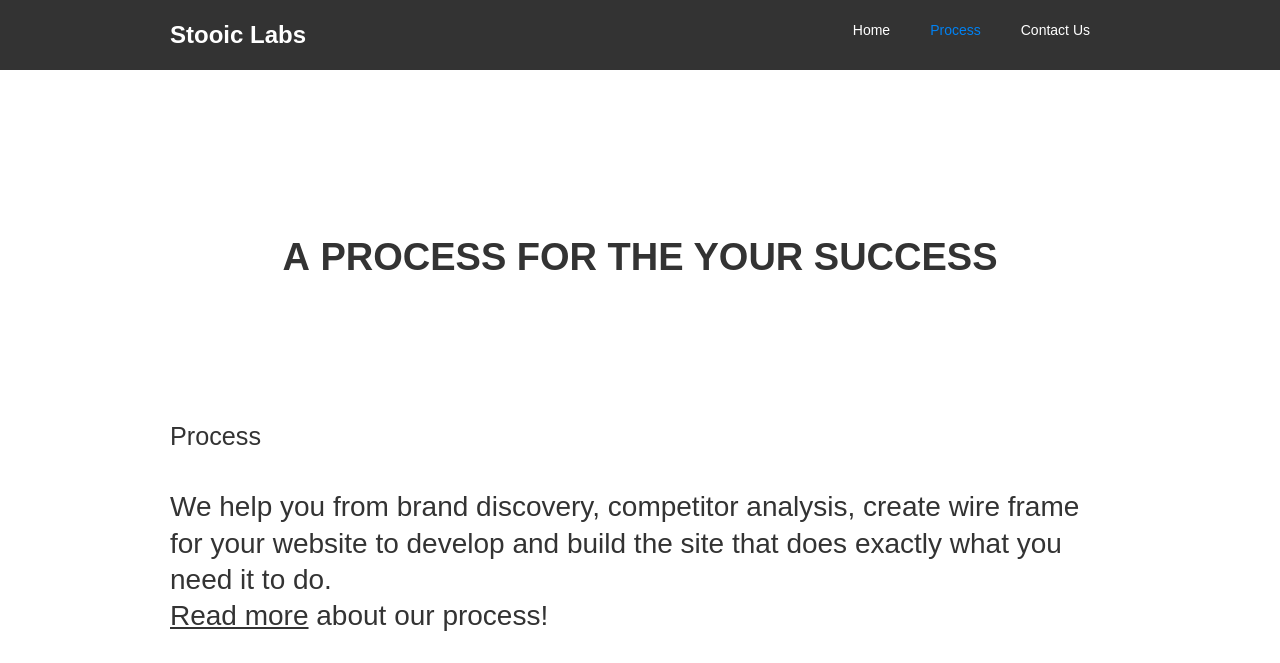
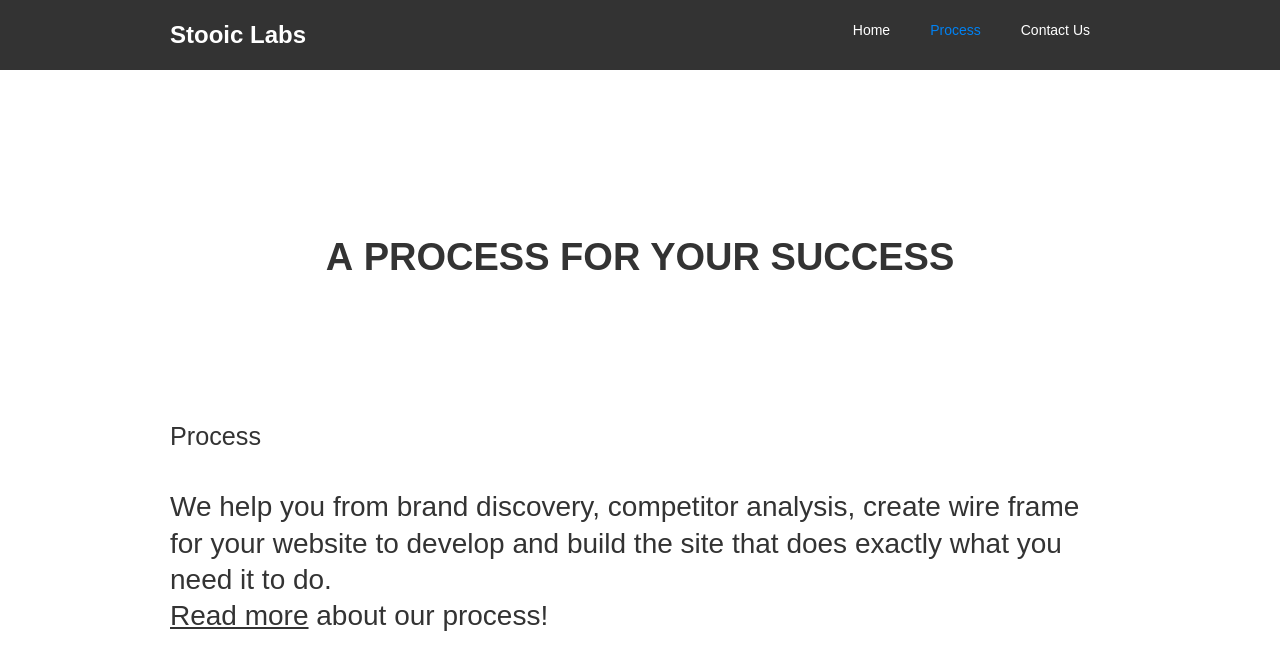
Before and after one commit to stooiclabs/marcus, a plain HTML site: page process.html in a window 1280 px wide. Shown: the top 663 px of the page. Drawn offline with nearby package versions, Linux system fonts and the light colour scheme; a script that the page names is missing.

Commit message:
Fixing title in the process page

```diff
--- a/process.html
+++ b/process.html
@@ -1,6 +1,6 @@
 <!DOCTYPE html>
 <!--  This site was created in Webflow. http://www.webflow.com -->
-<!--  Last Published: Sat Feb 25 2017 05:20:52 GMT+0000 (UTC)  -->
+<!--  Last Published: Sat Feb 25 2017 07:54:49 GMT+0000 (UTC)  -->
 <html data-wf-page="58abc30bb18e6794399ccec9" data-wf-site="58a28149858015c340d99bad">
 <head>
   <meta charset="utf-8">
@@ -46,7 +46,7 @@
   </div>
   <div class="quotesection">
     <div class="processpage quotecontainer w-container">
-      <h1 class="mainheading" data-ix="show-main-heading">A&nbsp;PROCESS FOR THE YOUR SUCCESS</h1>
+      <h1 class="mainheading" data-ix="show-main-heading">A&nbsp;PROCESS FOR YOUR SUCCESS</h1>
     </div>
   </div>
   <div class="processsection section" id="process">
```
Also changed, not shown: 404.html (+1 -1 lines), index.html (+1 -1 lines), portfolio.html (+1 -1 lines).
